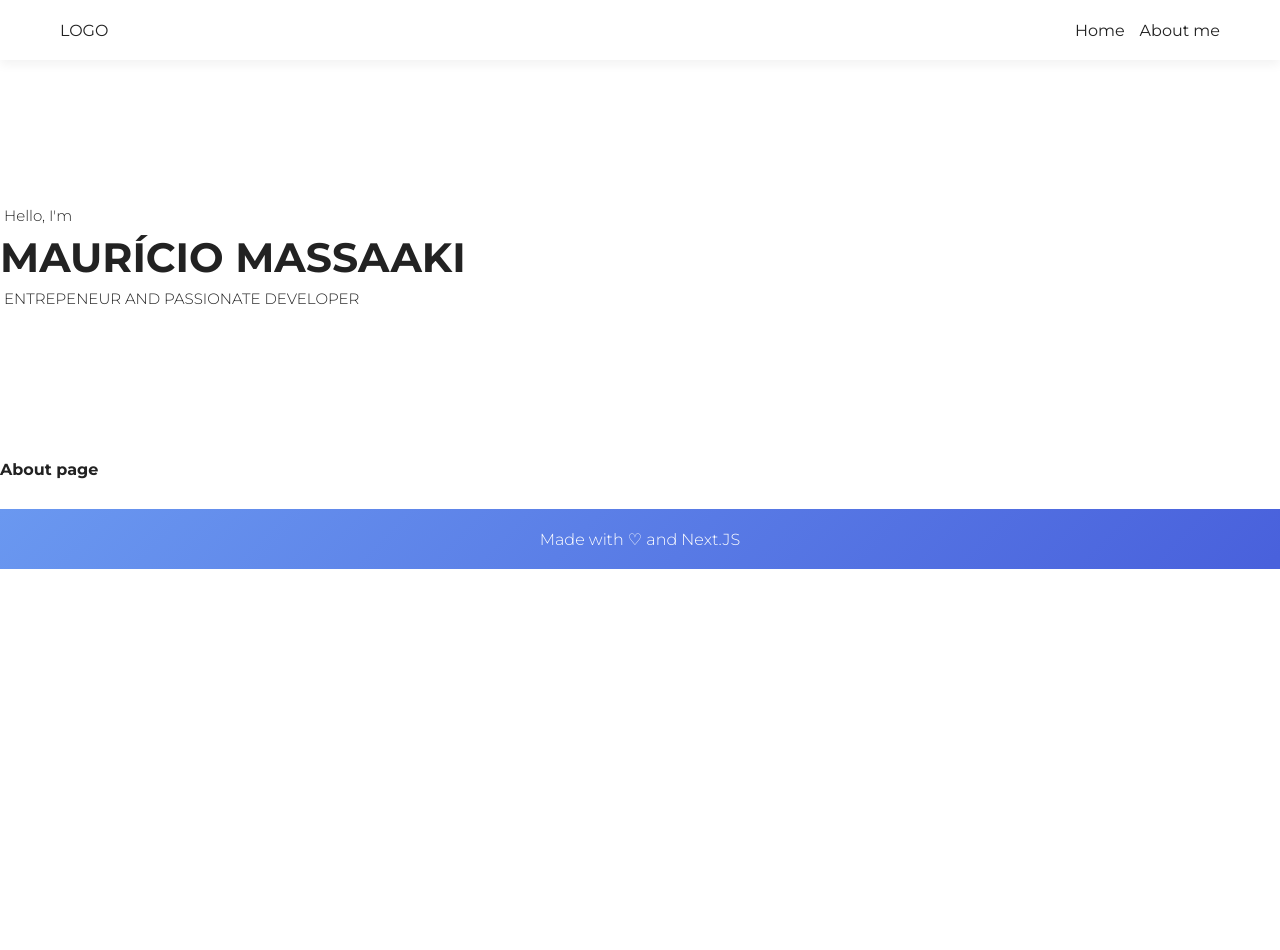
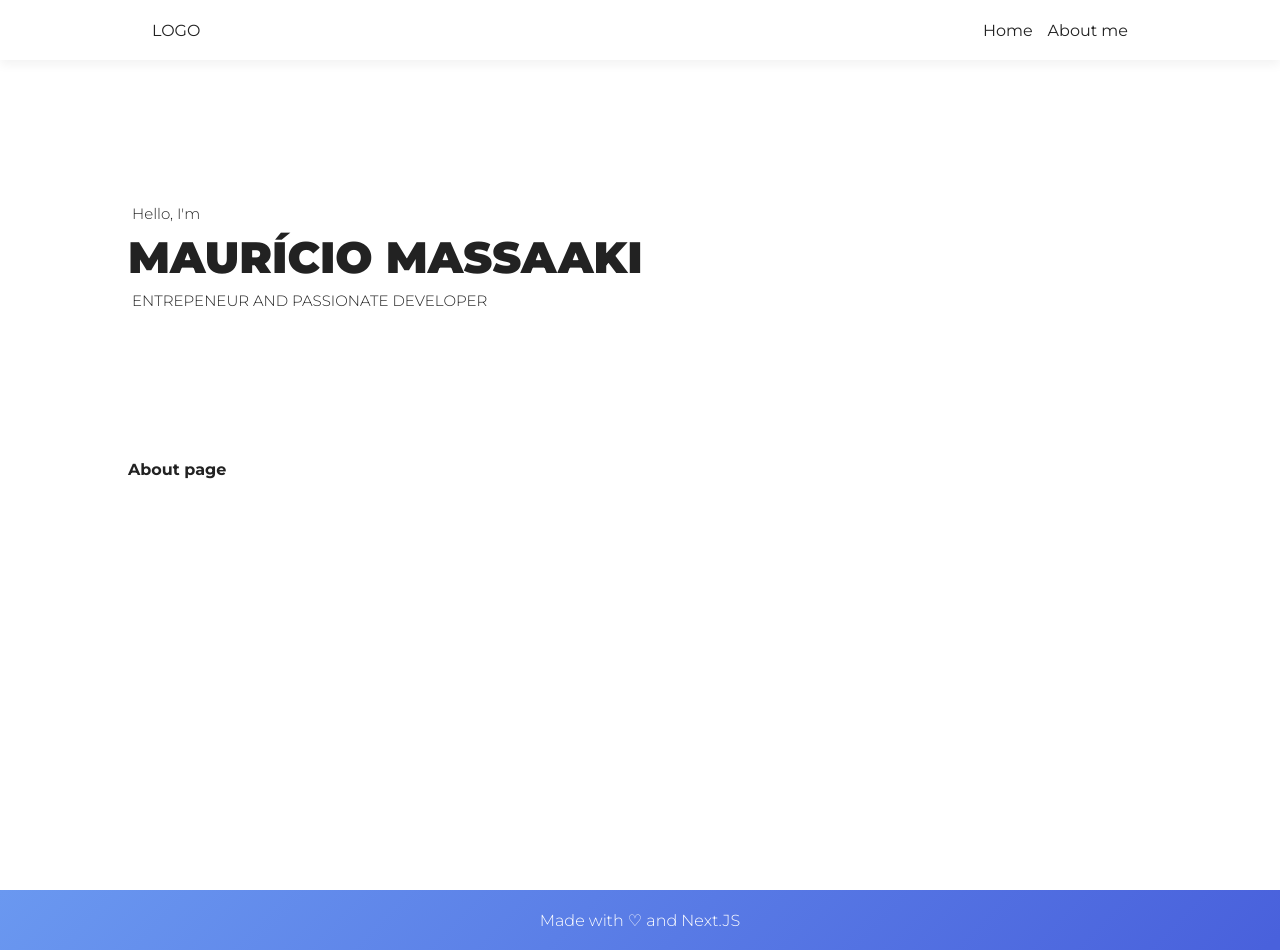
Before and after one commit to massaaki/personal-blog, a Next.js app: page /about in a window 1280 px wide. Before the commit the page ends 860 px from the top, so only its background shows below. Built offline with nearby package versions, Linux system fonts and the light colour scheme.

Commit message:
fix(defaultLayout): Adjust header position

```diff
--- a/src/shared/components/HeaderSection/styles.ts
+++ b/src/shared/components/HeaderSection/styles.ts
@@ -16,8 +16,8 @@ export const Content = styled.div`
     margin-left: 4px;
   }
   h1 {
-    font-size: 41px;
-    font-weight: 700;
+    font-size: 44px;
+    font-weight: 900;
     text-transform: uppercase;
     margin-bottom: 7px;
   }
--- a/src/shared/layout/DefaultLayout/components/Header/styles.ts
+++ b/src/shared/layout/DefaultLayout/components/Header/styles.ts
@@ -14,9 +14,7 @@ export const Menu = styled.header`
 
 export const Content = styled.div`
   display: flex;
-  max-width: 1600px;
-  margin: 0 30px;
-  width: 100%;
+  width: 80%;
   align-items: center;
   justify-content: space-around;
   height: 60px;
--- a/src/shared/layout/DefaultLayout/styles.ts
+++ b/src/shared/layout/DefaultLayout/styles.ts
@@ -9,10 +9,8 @@ export const Container = styled.div`
   width: 100%;
 
   font-family: 'Montserrat', sans-serif;
-
   .container {
-    width: 100%;
-    max-width: 1600px;
-    margin: 0 30px;
+    width: 80%;
+    min-height: 100vh;
   }
 `;
```
